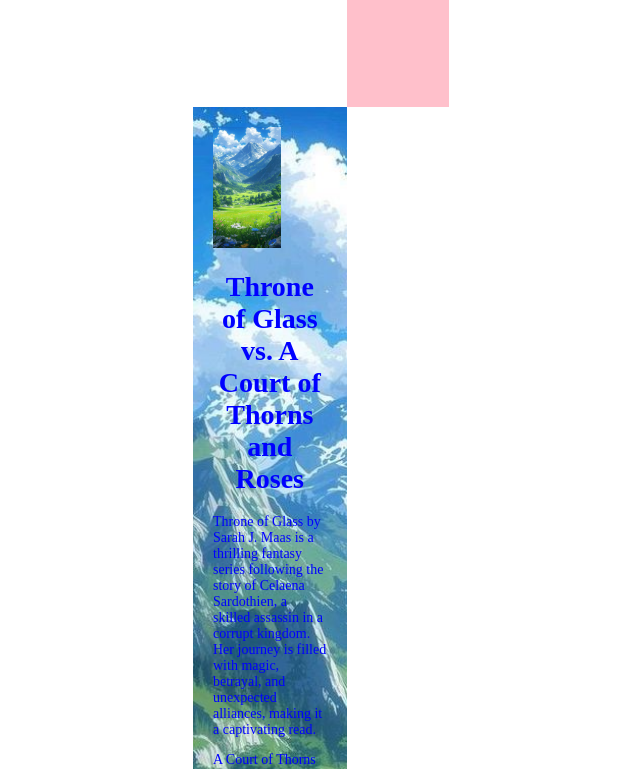
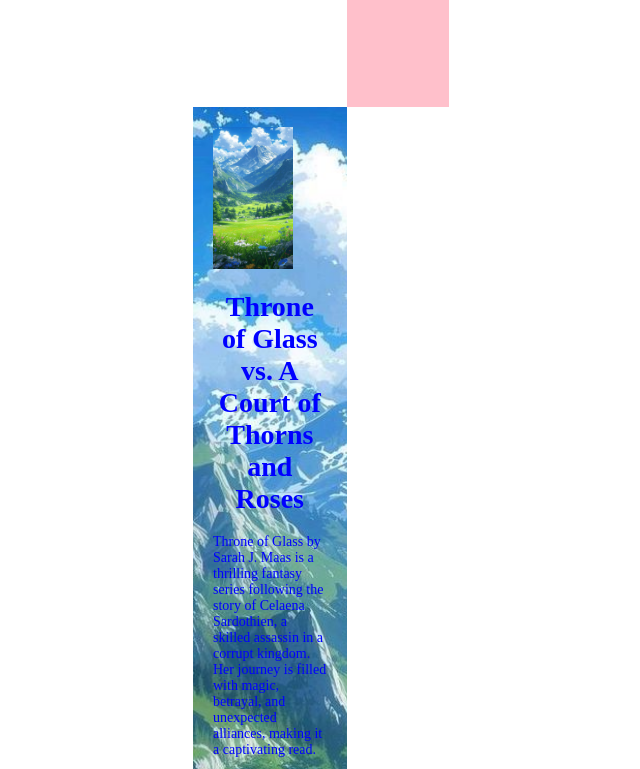
Before and after one commit to Roni-lichtig/HW2, a plain HTML site: page index.html in a window 1280 px wide. Shown: the part 1100-1869 px from the top of the page, without its empty margins (319-959 px from the left). Drawn offline with Linux system fonts and the light colour scheme.

Commit message:
Update index.html

```diff
--- a/index.html
+++ b/index.html
@@ -38,7 +38,7 @@
 <!-- Main Content Section -->
 
   <div class="pmain">
-    <img src="background.jpg" alt="Background Image" style="width:60%;">
+    <img src="background.jpg" alt="Background Image" style="width:60;">
     <h1 style="text-align: center; color: blue;">Throne of Glass vs. A Court of Thorns and Roses</h1>
     <p>Throne of Glass by Sarah J. Maas is a thrilling fantasy series following the story of Celaena Sardothien, a skilled assassin in a corrupt kingdom. Her journey is filled with magic, betrayal, and unexpected alliances, making it a captivating read.</p>
     <p>A Court of Thorns and Roses (ACOTAR), also by Sarah J. Maas, takes readers into the world of Fae, exploring themes of love, power, and sacrifice. The protagonist, Feyre, embarks on a dangerous journey that intertwines her fate with the Fae realms.</p>
```
